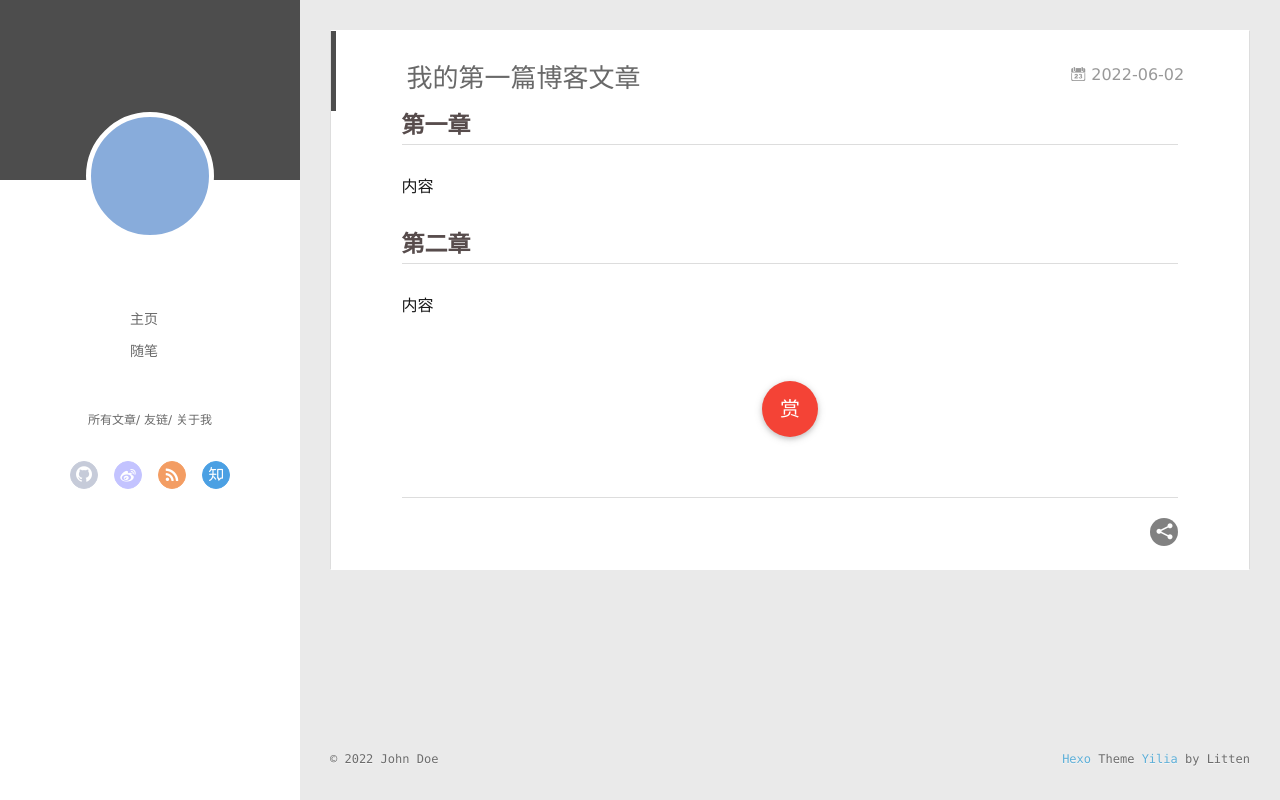
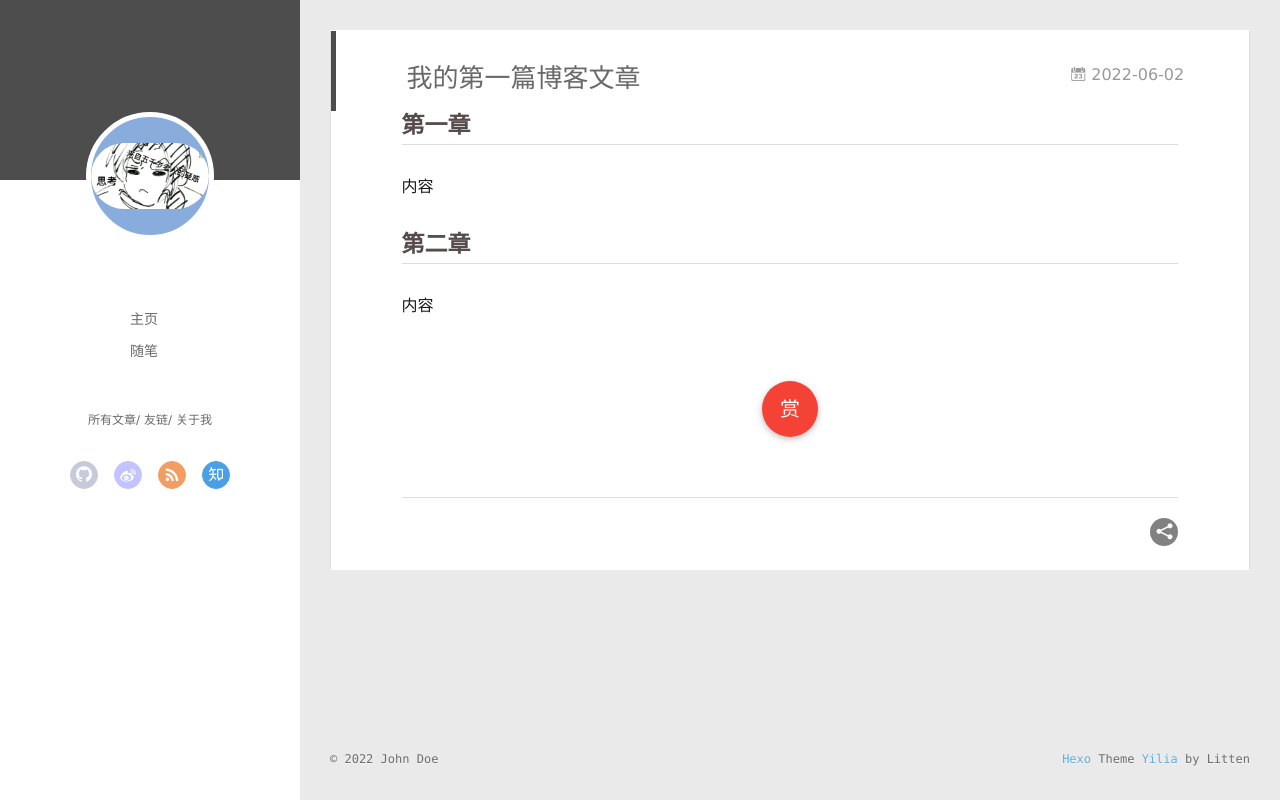
Before and after one commit to harden668/harden668.github.io, a plain HTML site: page 2022/06/02/我的第一篇博客文章/index.html in a window 1280 px wide. Drawn offline with Linux system fonts and the light colour scheme; no server answers.

Commit message:
Site updated: 2022-06-02 21:11:50

```diff
--- a/2022/06/02/我的第一篇博客文章/index.html
+++ b/2022/06/02/我的第一篇博客文章/index.html
@@ -14,7 +14,7 @@
 <meta property="og:url" content="http://example.com/2022/06/02/%E6%88%91%E7%9A%84%E7%AC%AC%E4%B8%80%E7%AF%87%E5%8D%9A%E5%AE%A2%E6%96%87%E7%AB%A0/index.html">
 <meta property="og:site_name" content="Hexo">
 <meta property="og:description" content="第一章内容 第二章内容">
-<meta property="og:locale" content="en_US">
+<meta property="og:locale" content="zh_CN">
 <meta property="article:published_time" content="2022-06-02T04:45:33.000Z">
 <meta property="article:modified_time" content="2022-06-02T04:46:39.229Z">
 <meta property="article:author" content="John Doe">
@@ -47,7 +47,7 @@
 <div class="intrude-less">
 	<header id="header" class="inner">
 		<a href="/" class="profilepic">
-			<img src="" class="js-avatar">
+			<img src="/assets/img/header.jpg" class="js-avatar">
 		</a>
 		<hgroup>
 		  <h1 class="header-author"><a href="/"></a></h1>
@@ -105,7 +105,7 @@
 	<div class="intrude-less">
 		<header id="header" class="inner">
 			<div class="profilepic">
-				<img src="" class="js-avatar">
+				<img src="/assets/img/header.jpg" class="js-avatar">
 			</div>
 			<hgroup>
 			  <h1 class="header-author js-header-author"></h1>
```
Also changed, not shown: archives/2022/06/index.html (+3 -3 lines), archives/2022/index.html (+3 -3 lines), archives/index.html (+3 -3 lines), index.html (+3 -3 lines), assets/img/header.jpg (added).
